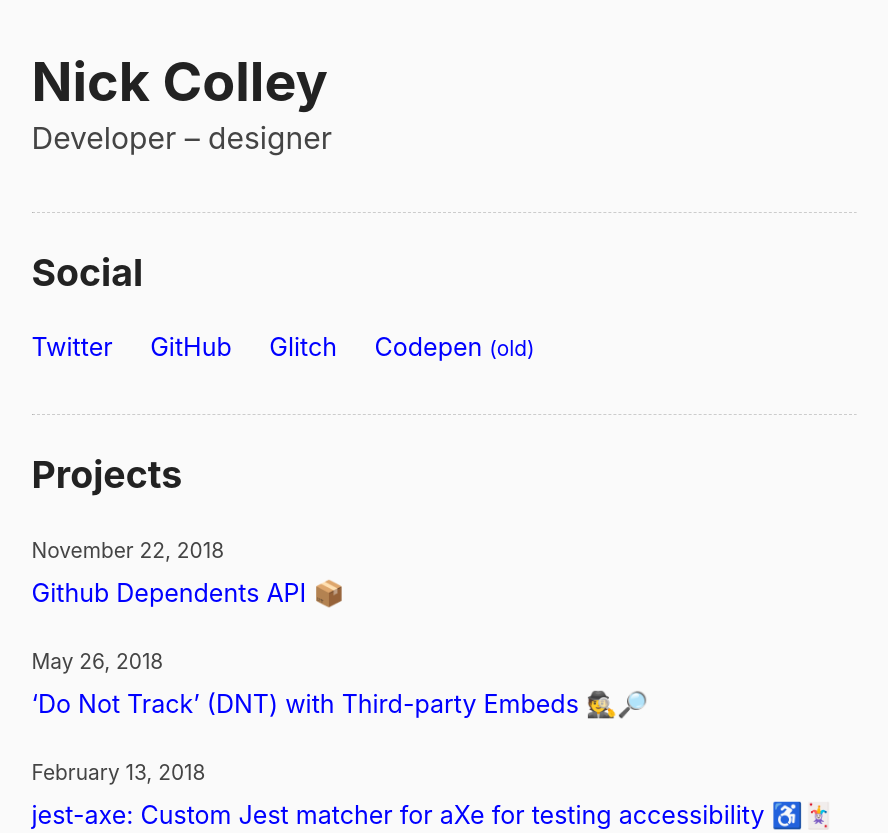
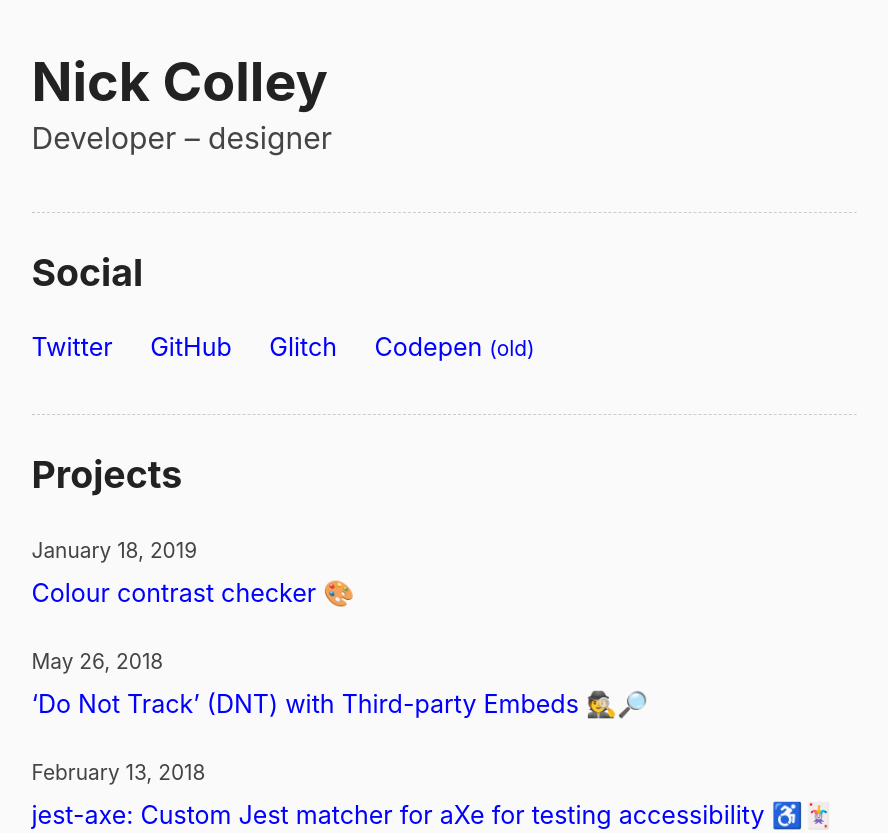
Before and after one commit to NickColley/nickcolley.co.uk, an Eleventy site: page index.njk in a window 1280 px wide. Shown: the top 833 px of the page, without its empty margins (196-1084 px from the left). Built offline with nearby package versions, Linux system fonts and the light colour scheme; Eleventy itself is replaced by a stand-in of ours; files that its build step writes are made by us from their sources.

Commit message:
Add contrast checker to projects

```diff
--- a/index.njk
+++ b/index.njk
@@ -33,11 +33,11 @@ layout: layouts/default.njk
   <h2>Projects</h2>
   <ul class="post-list">
     <li class="post-list-item">
-      <small class="post-meta">November 22, 2018</small>
+      <small class="post-meta">January 18, 2019</small>
 
       <h3 class="post-list-heading">
-        <a class="post-link" href="https://github-dependents.glitch.me">
-          Github Dependents API 📦
+        <a class="post-link" href="https://contrast-checker.glitch.me">
+          Colour contrast checker 🎨
         </a>
       </h3>
     </li>
```
